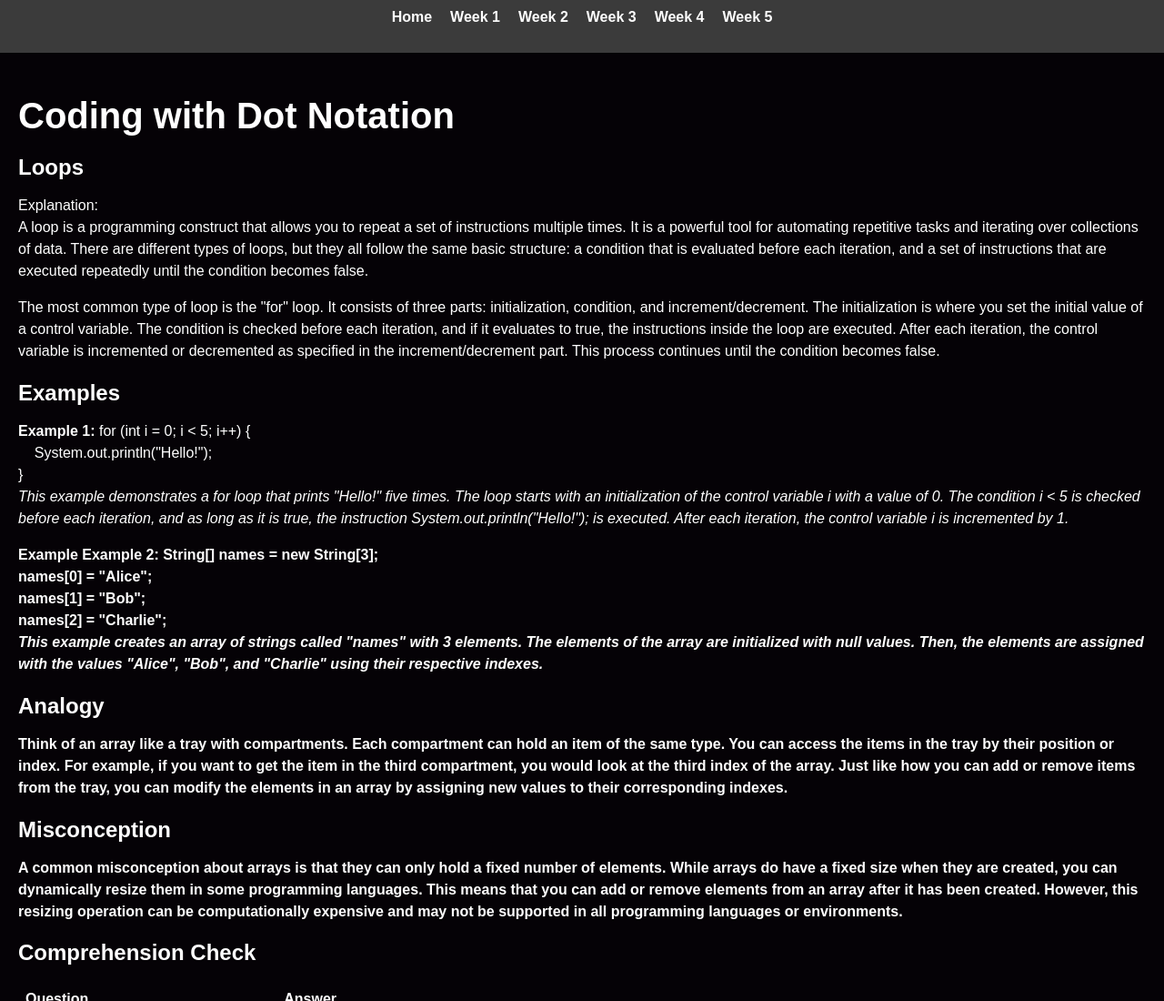
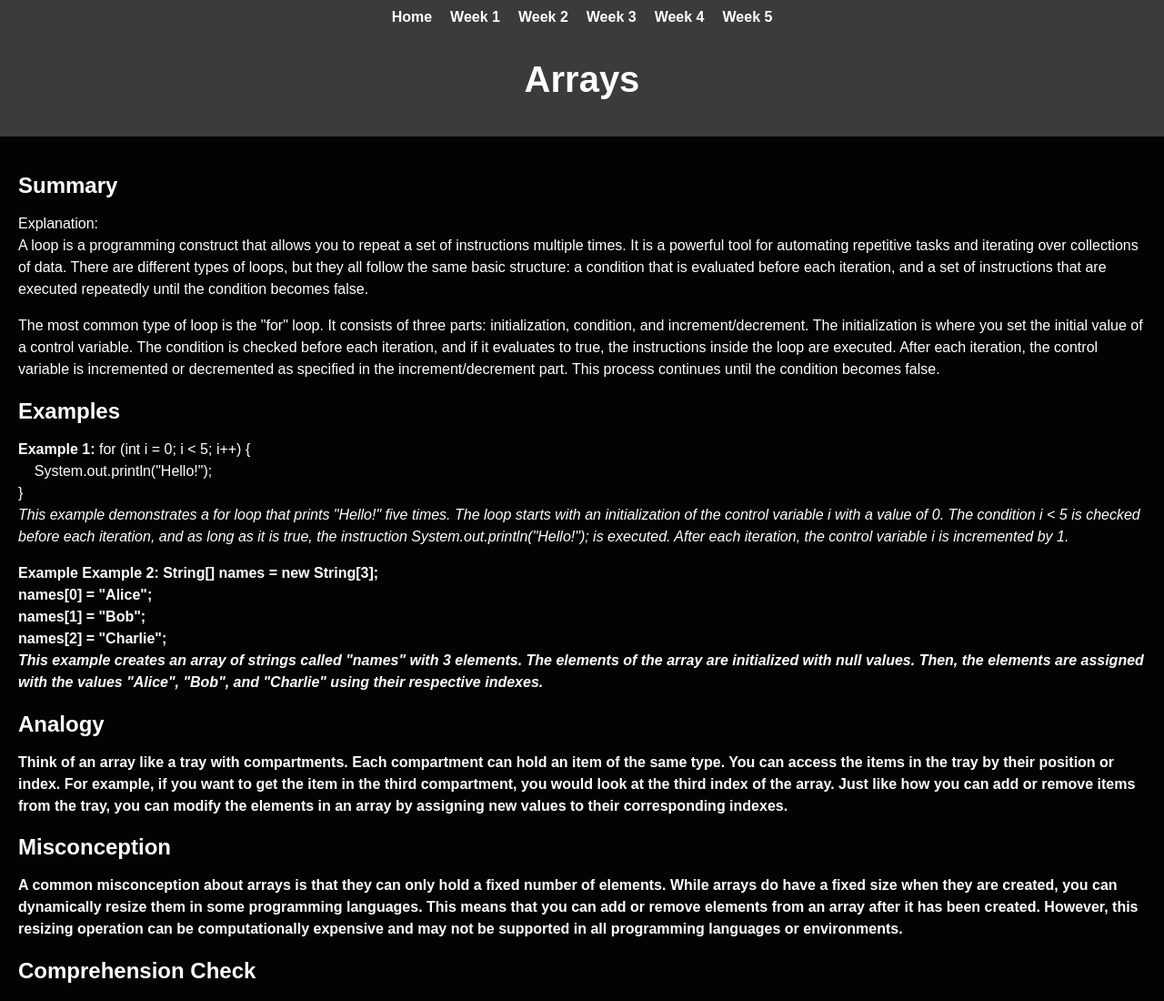
Before and after one commit to faztab/webJournal, a plain HTML site: page week4.html in a window 1280 px wide. Shown: the top 1100 px of the page at 91% size. Drawn offline with Linux system fonts and the light colour scheme.

Commit message:
final commit

```diff
--- a/week4.html
+++ b/week4.html
@@ -113,9 +113,9 @@
         </ul>
     </div>
     <div class="container">
+        <h1>Arrays</h1>
         <div style="background-color: #050206; padding: 20px; margin-top: 20px;">
-            <h1>Coding with Dot Notation</h1>
-            <h2>Loops</h2>
+            <h2>Summary</h2>
             <p>
                 Explanation:<br>
                 A loop is a programming construct that allows you to repeat a set of instructions multiple times. It is a powerful tool for automating repetitive tasks and iterating over collections of data. There are different types of loops, but they all follow the same basic structure: a condition that is evaluated before each iteration, and a set of instructions that are executed repeatedly until the condition becomes false.
```
Also changed, not shown: week1.html (+2 -2 lines), week3.html (+2 -2 lines), week5.html (+1 -1 lines).
